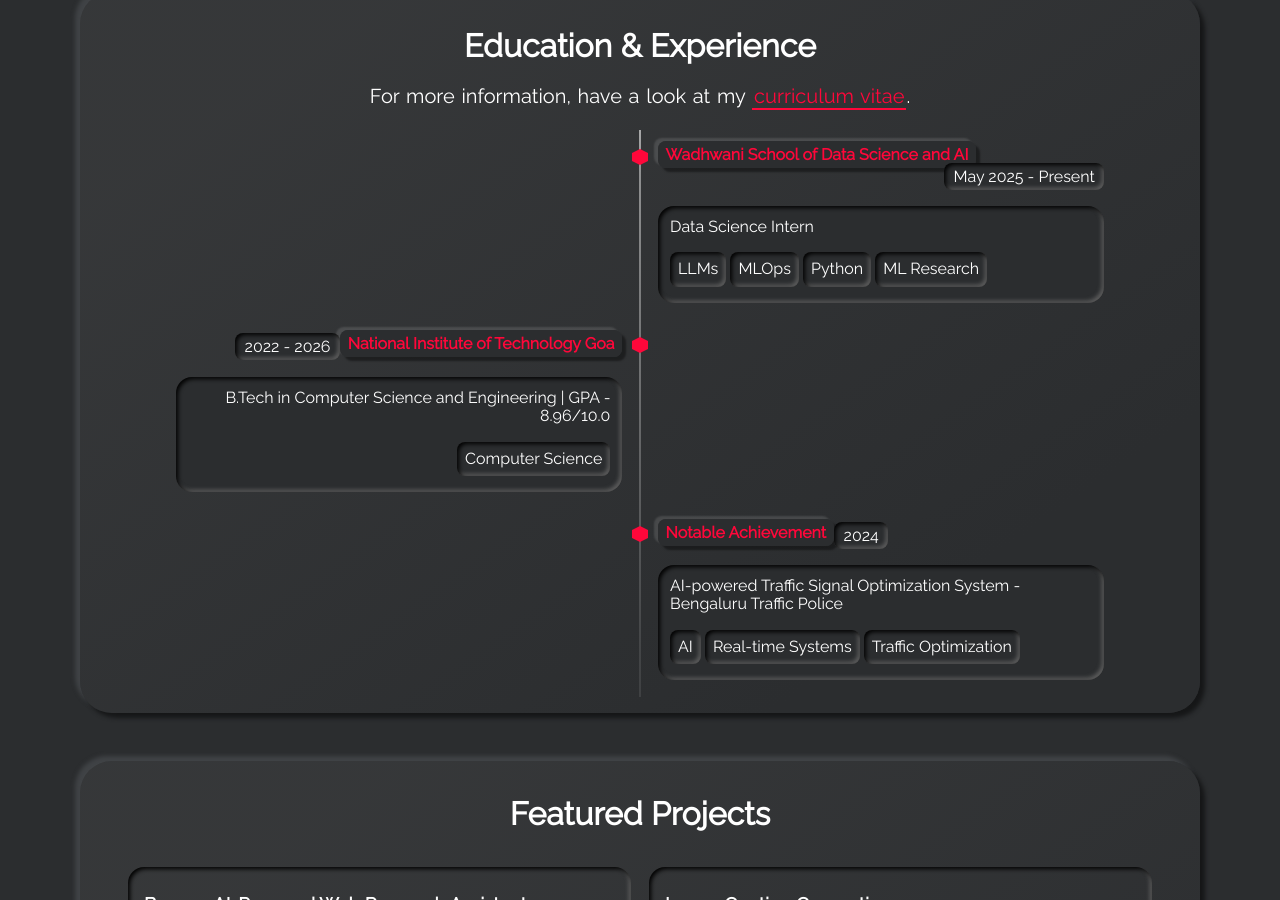
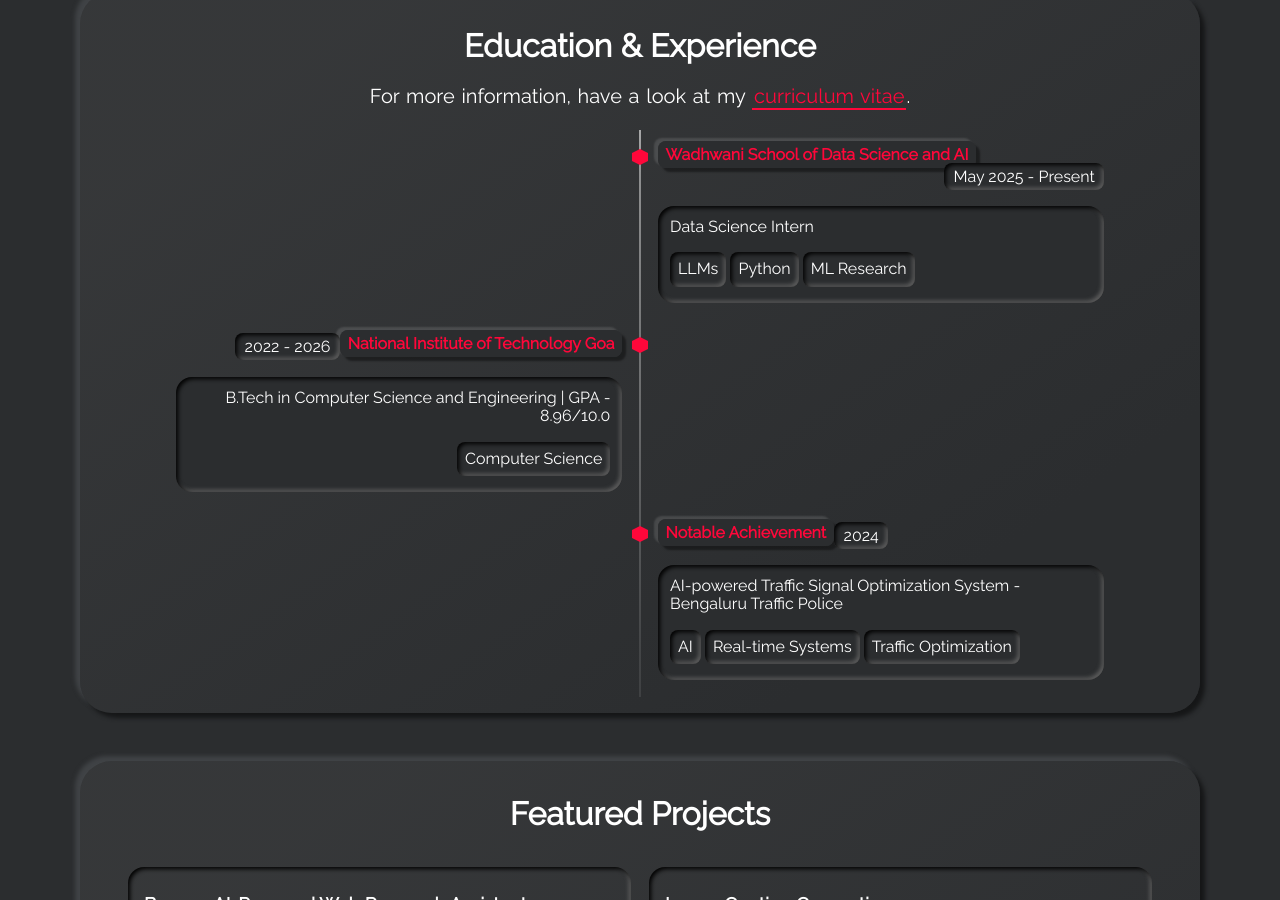
Before and after one commit to keshavv-dadhich/keshavv-dadhich.github.io, a Jekyll site: the page built from index.html, in a window 1280 px wide and 900 px high, scrolled down 2388 px. Built offline with Jekyll 4.4.1, drawn with Linux system fonts in a browser that asks for light colours.

Commit message:
Update: Remove MLOps tag from internship

```diff
--- a/_data/timeline.yml
+++ b/_data/timeline.yml
@@ -23,7 +23,6 @@
   subtitle: "Data Science Intern"
   tags:
     - tag: LLMs
-    - tag: MLOps
     - tag: Python
     - tag: ML Research
   timeline-side: right
```
